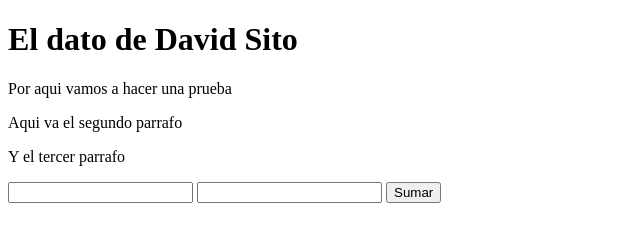
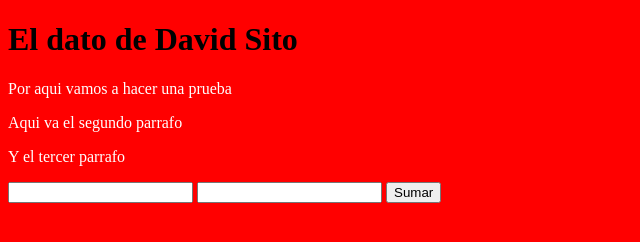
Before and after one commit to wdtorres/PRUEBAS_LAB, a plain HTML site: page index.html in a window 1280 px wide. Shown: the whole page, without its empty margins (0-640 px from the left). Drawn offline with Linux system fonts and the light colour scheme.

Commit message:
Ajustes agregando una hoja de estilos

```diff
--- a/index.html
+++ b/index.html
@@ -4,6 +4,7 @@
     <meta charset="UTF-8">
     <meta name="viewport" content="width=device-width, initial-scale=1.0">
     <title>Document</title>
+    <link rel="stylesheet" href="./styles.css">
 </head>
 <body>
     <h1>El dato de David Sito</h1>
--- /dev/null
+++ b/styles.css
@@ -0,0 +1,8 @@
+body {
+  background-color: red;
+}
+p {
+  height: 5;
+  width: 5;
+  color: white;
+}
```
